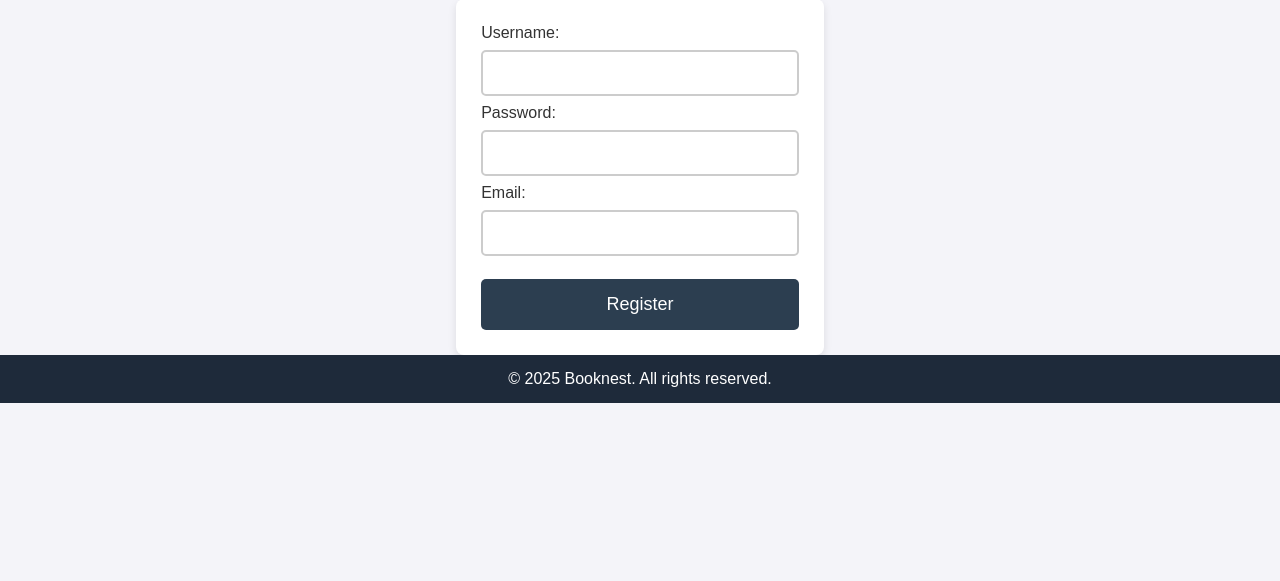
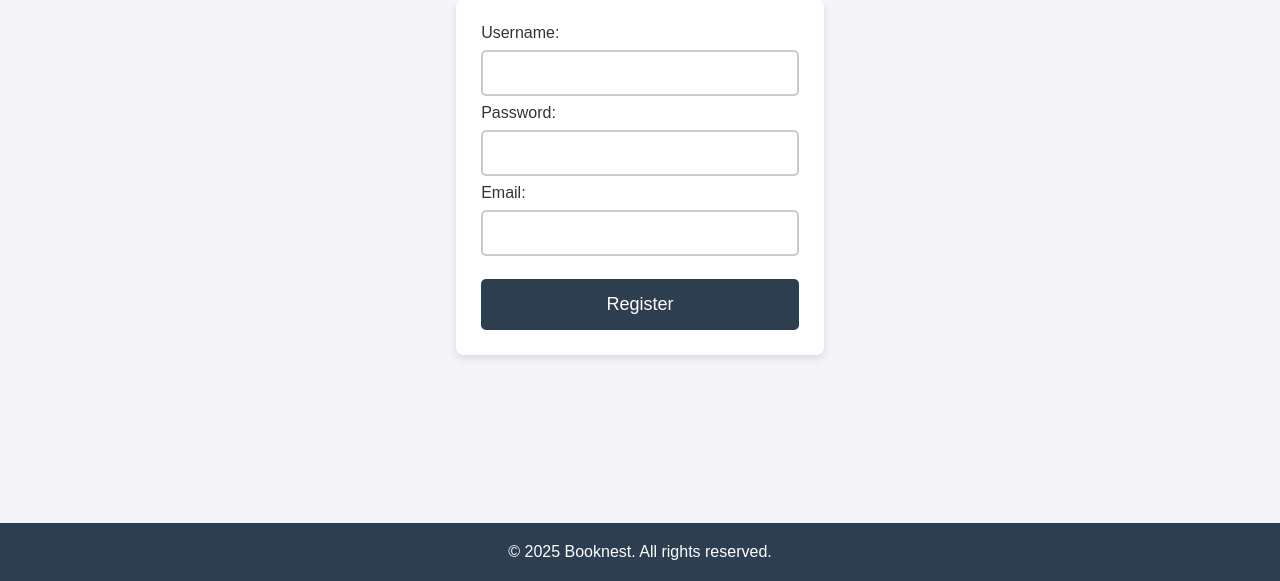
Before and after one commit to meetk-21/Booknest, a PHP site: page /register.php in a window 1280 px wide. Shown: the part 219-800 px from the top of the page. Run offline with PHP 8.4, Linux system fonts and the light colour scheme.

Commit message:
fixed footer style

```diff
--- a/css/register-style.css
+++ b/css/register-style.css
@@ -91,27 +91,16 @@ input[type="submit"]:hover {
     background-color: #535761;
 }
 
+
 /* Footer Styling */
 footer {
-    background-color: #1e2a3a;
+    background-color: #2c3e50;
     color: white;
     text-align: center;
-    font-size: 1rem;
-    padding: 15px;
+    padding: 20px 0;
+    position: fixed;
+    bottom: 0;
     width: 100%;
-    position: relative;
-    /* Ensure the footer is at the bottom */
-}
-
-/* Footer Links Styling */
-footer a {
-    color: #ccc;
-    text-decoration: none;
-    transition: color 0.3s ease;
-}
-
-footer a:hover {
-    color: white;
 }
 
 /* Responsive Design */
```
